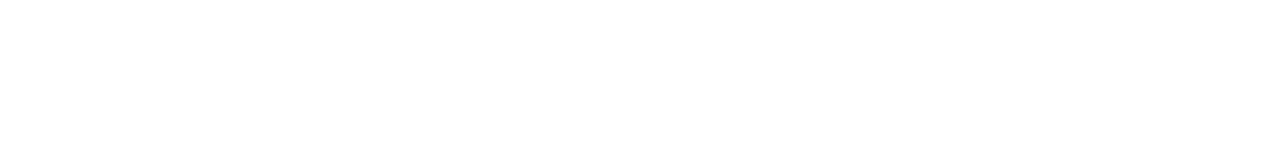
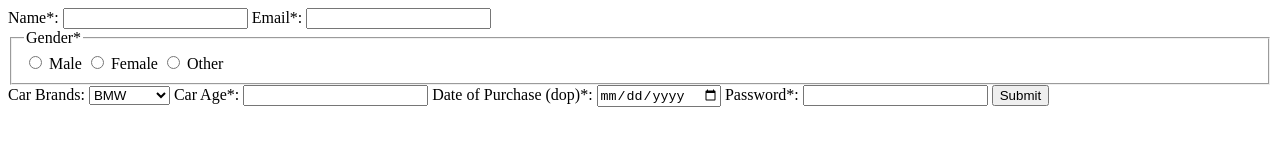
Before and after one commit to acciojob/car-insurance-form-Nitesh8003, a website: page main.html in a window 1280 px wide. Drawn offline with Linux system fonts and the light colour scheme.

Commit message:
created a submission

```diff
--- a/main.html
+++ b/main.html
@@ -1,16 +1,44 @@
 <!DOCTYPE html>
+<html lang="en">
+<head>
+    <meta charset="UTF-8">
+    <meta name="viewport" content="width=device-width, initial-scale=1.0">
+    <title>Car Insurance Registration Form</title>
+</head>
+<body>
 
-<html>
+    <form action="#" method="post">
+        <label for="name">Name*:</label>
+        <input type="text" id="name" name="name" required>
 
-<head>
-	<link rel="stylesheet" href="styles.css">
-</head>
+        <label for="email">Email*:</label>
+        <input type="email" id="email" name="email" required>
 
-<body>
-	<!-- the entire body must be written by student -->
-    <script type="text/javascript" src="./script.js">
-</script>
+        <fieldset>
+            <legend>Gender*</legend>
+            <label><input type="radio" name="gender" value="male" required> Male</label>
+            <label><input type="radio" name="gender" value="female" required> Female</label>
+            <label><input type="radio" name="gender" value="other" required> Other</label>
+        </fieldset>
+
+        <label for="cars">Car Brands:</label>
+        <select id="cars" name="cars">
+            <option value="bmw">BMW</option>
+            <option value="audi">Audi</option>
+            <option value="mercedes">Mercedez</option>
+        </select>
+
+        <label for="carage">Car Age*:</label>
+        <input type="number" id="carage" name="carage" required>
+
+        <label for="dop">Date of Purchase (dop)*:</label>
+        <input type="date" id="dop" name="dop" required>
+
+        <label for="password">Password*:</label>
+        <input type="password" id="password" name="password" required>
+
+        <button type="submit">Submit</button>
+    </form>
 
 </body>
-
 </html>
```
